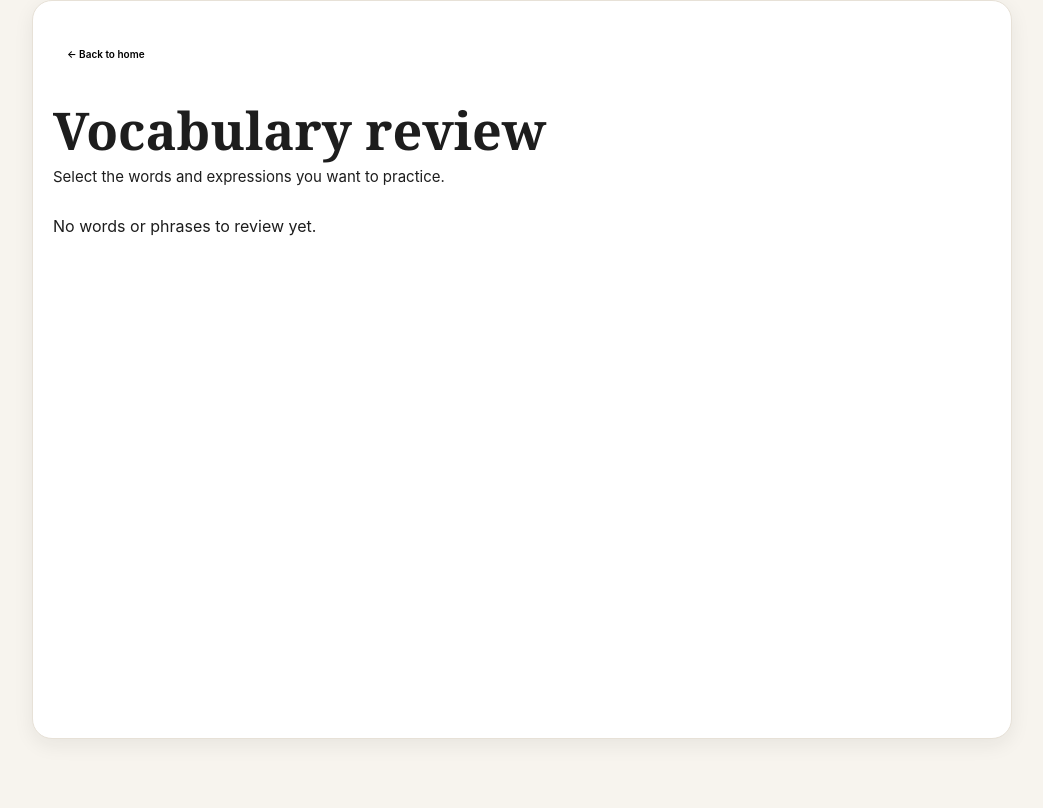
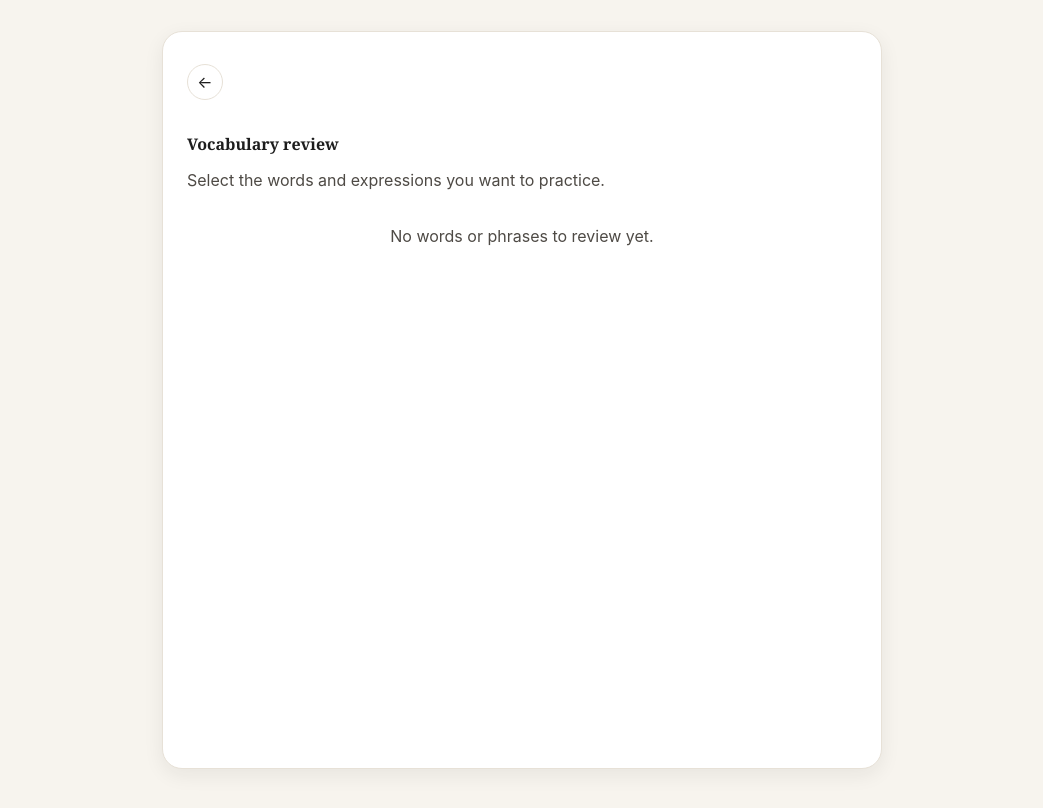
Before and after one commit to mila-siamionava/danskKlar, a Next.js app: page /review in a window 1280 px wide. Shown: the top 808 px of the page, without its empty margins (118-1161 px from the left). Built offline with nearby package versions, Linux system fonts and the light colour scheme.

Commit message:
repolish review

```diff
--- a/app/review/Review.module.css
+++ b/app/review/Review.module.css
@@ -1,232 +1,223 @@
 .page {
-  max-width: 980px;
-  margin: 0 auto;
-  padding: 32px 20px 60px;
+  width: min(
+    100%,
+    var(--reading-max-width)
+  );
+
+  margin-inline: auto;
+
+  padding:
+    var(--spacing-lg)
+    var(--spacing-md)
+    calc(
+      var(--bottom-nav-height) +
+      var(--spacing-xl)
+    );
 }
 
-/* TOP BAR */
-
-.topBar {
-  display: flex;
-  align-items: center;
-  margin-bottom: 28px;
-}
-
-.backButton {
-  min-height: 42px;
-  padding: 9px 14px;
-
-  border: 1px solid var(--color-border);
-  border-radius: var(--border-radius-sm);
-
-  background: var(--color-surface);
-
-  font-family: inherit;
-  font-size: 1rem;
-  font-weight: 600;
-
-  cursor: pointer;
-
-  transition:
-    border-color 0.15s ease,
-    background 0.15s ease;
-}
-
-.backButton:hover {
-  border-color: var(--color-border-accent);
-  background: var(--color-surface-subtle);
-}
-
-/* HEADER */
-
 .header {
-  margin-bottom: 26px;
+  margin-top: var(--spacing-xl);
 }
 
 .header h1 {
-  margin: 0 0 8px;
+  margin: 0;
 
-  font-size: clamp(38px, 6vw, 52px);
-  line-height: 1.05;
+  color:
+    var(--color-text-primary);
+
+  font-size:
+    var(--font-size-headline-large);
+
+  line-height:
+    var(--line-height-headline-large);
+
+  font-weight: 700;
 }
 
 .header p {
-  margin: 0;
+  margin:
+    var(--spacing-sm)
+    0
+    0;
 
-  font-size: 1.5rem;
-  line-height: 1.5;
+  color:
+    var(--color-text-secondary);
 
-  color: var(--color-muted);
+  font-size:
+    var(--font-size-body-medium);
+
+  line-height:
+    var(--line-height-body-medium);
 }
-
-/* ACTION TOOLBAR */
 
 .actionBar {
   display: grid;
-  grid-template-columns: 1fr auto;
-  align-items: center;
+  grid-template-columns:
+    1fr 1fr;
 
-  gap: 16px;
+  gap: var(--spacing-sm);
 
-  margin-bottom: 24px;
-  padding: 10px 12px;
-
-  border: 1px solid var(--color-border);
-  border-radius: var(--border-radius-md);
-
-  background: var(--color-surface-subtle);
-}
-
-.manageActions {
-  display: grid;
-  grid-template-columns: repeat(2, max-content);
-  align-items: center;
-
-  gap: 10px;
+  margin-top:
+    var(--spacing-xl);
 }
 
 .secondaryButton,
 .deleteButton,
 .deleteLink,
-.clearButton,
 .trainButton {
+  min-height:
+    var(--button-height);
+
+  padding-inline:
+    var(--button-padding-inline);
+
+  border-radius:
+    var(--button-radius);
+
   font-family: inherit;
+
+  font-size:
+    var(--font-size-label-medium);
+
+  font-weight: 700;
+
+  cursor: pointer;
+
+  transition:
+    background var(--transition-fast),
+    border-color var(--transition-fast),
+    transform var(--transition-fast);
 }
 
-/* SELECT */
+.secondaryButton {
+  border:
+    1px solid
+    var(--button-secondary-border);
 
-.secondaryButton {
-  min-height: 38px;
-  padding: 8px 13px;
+  background:
+    var(--button-secondary-background);
 
-  border: 1px solid var(--color-border);
-  border-radius: var(--border-radius-sm);
-
-  background: var(--color-surface);
-
-  font-size: 1rem;
-  font-weight: 600;
-
-  cursor: pointer;
+  color:
+    var(--button-secondary-text);
 }
 
 .secondaryButton:hover {
-  border-color: var(--color-border-accent);
-  background: var(--color-surface-subtle);
-}
+  border-color:
+    var(--color-border-secondary);
 
-/* DELETE */
+  background:
+    var(--color-background-soft);
 
-.deleteButton {
-  min-height: 42px;
-  padding: 9px 14px;
-
-  border: 1px solid #efc3c3;
-  border-radius: var(--border-radius-sm);
-
-  background: #fffafa;
-  color: #a33;
-
-  font-size: 1rem;
-  font-weight: 600;
-
-  cursor: pointer;
-}
-
-.deleteButton:hover {
-  background: #fff3f3;
+  transform:
+    translateY(-1px);
 }
 
 .deleteLink {
-  padding: 7px 9px;
+  border: 0;
 
-  border: none;
   background: transparent;
 
-  color: #a33;
-
-  font-size: 1rem;
-  font-weight: 600;
-
-  cursor: pointer;
+  color:
+    var(--color-error);
 }
 
 .deleteLink:hover {
   text-decoration: underline;
 }
 
-/* SELECTION STATE */
+.deleteButton {
+  border:
+    1px solid
+    var(--answer-wrong-border);
+
+  background:
+    var(--answer-wrong-background);
+
+  color:
+    var(--answer-wrong-text);
+}
+
+.deleteButton:hover {
+  transform:
+    translateY(-1px);
+}
 
 .trainButton {
-  min-height: 48px;
-  padding: 12px 22px;
+  border:
+    1px solid
+    var(--button-primary-background);
 
-  border: none;
-  border-radius: 12px;
+  background:
+    var(--button-primary-background);
 
-  background: var(--color-text);
-  color: var(--color-surface);
-
-  font-size: 1.05rem;
-  font-weight: 700;
-
-  cursor: pointer;
-
-  box-shadow: 0 6px 16px rgba(0, 0, 0, 0.14);
-
-  transition:
-    transform 0.15s ease,
-    box-shadow 0.15s ease,
-    opacity 0.15s ease;
+  color:
+    var(--button-primary-text);
 }
 
 .trainButton:hover {
-  transform: translateY(-2px);
+  border-color:
+    var(
+      --button-primary-background-hover
+    );
 
-  box-shadow: 0 8px 20px rgba(0, 0, 0, 0.18);
+  background:
+    var(
+      --button-primary-background-hover
+    );
 
-  opacity: 0.92;
+  transform:
+    translateY(-1px);
 }
 
-.trainButton:focus-visible {
-  outline: 3px solid var(--color-primary);
-  outline-offset: 3px;
+.secondaryButton:active,
+.deleteButton:active,
+.trainButton:active {
+  transform:
+    scale(0.98);
 }
-
-/* GROUPS */
 
 .groups {
   display: flex;
   flex-direction: column;
 
-  gap: 16px;
+  gap: var(--spacing-xl);
+
+  margin-top:
+    var(--spacing-xl);
 }
 
 .group {
-  padding: 20px;
+  padding-top:
+    var(--spacing-md);
 
-  border: 1px solid var(--color-border);
-  border-radius: var(--border-radius-md);
-
-  background: var(--color-surface);
-
-  box-shadow: var(--shadow-light);
+  border-top:
+    1px solid
+    var(--color-border-primary);
 }
 
 .group h2 {
-  margin: 0 0 14px;
+  margin:
+    0
+    0
+    var(--spacing-md);
 
-  font-size: 1.15rem;
-  line-height: 1.3;
+  color:
+    var(--color-text-primary);
+
+  font-size:
+    var(--font-size-title-small);
+
+  line-height:
+    var(--line-height-title-small);
+
+  font-weight: 700;
 }
-
-/* WORD LIST */
 
 .wordList {
   display: grid;
-  grid-template-columns: repeat(2, minmax(0, 1fr));
+  grid-template-columns: 1fr;
 
-  gap: 8px;
+  gap: var(--spacing-xs);
 
   margin: 0;
   padding: 0;
@@ -242,104 +233,123 @@
   display: flex;
   align-items: center;
 
-  gap: 10px;
+  gap: var(--spacing-sm);
 
-  min-height: 42px;
-  padding: 9px 12px;
+  min-height:
+    var(--control-height-md);
 
-  border: 1px solid var(--color-border);
-  border-radius: var(--border-radius-sm);
+  padding:
+    var(--spacing-xs)
+    var(--spacing-sm);
 
-  background: var(--color-surface-subtle);
+  border:
+    1px solid
+    var(--answer-border);
+
+  border-radius:
+    var(--border-radius-sm);
+
+  background:
+    var(--answer-background);
 
   cursor: pointer;
 
   transition:
-    border-color 0.15s ease,
-    background 0.15s ease;
+    border-color var(--transition-fast),
+    background var(--transition-fast),
+    transform var(--transition-fast);
 }
 
 .wordLabel:hover {
-  border-color: var(--color-border-accent);
+  border-color:
+    var(--color-border-secondary);
+
+  background:
+    var(--color-background-soft);
+
+  transform:
+    translateY(-1px);
 }
 
 .selectedWord {
-  border-color: var(--color-primary);
-  background: var(--color-background-soft);
+  border-color:
+    var(--color-border-accent);
+
+  background:
+    var(--color-background-soft);
 }
 
 .wordLabel input {
-  width: 17px;
-  height: 17px;
+  width: 1.8rem;
+  height: 1.8rem;
 
-  accent-color: var(--color-primary);
+  flex-shrink: 0;
+
+  accent-color:
+    var(--color-text-accent);
 
   cursor: pointer;
 }
 
 .wordText {
-  font-family: inherit;
-  font-size: clamp(1.1rem, 2.2vw, 1.25rem);
-  font-weight: 400;
-  line-height: 1.45;
+  color:
+    var(--color-text-primary);
+
+  font-size:
+    var(--font-size-body-medium);
+
+  line-height:
+    var(--line-height-body-medium);
+
+  font-weight: 500;
 }
 
-/* MOBILE */
+.emptyState {
+  margin-top:
+    var(--spacing-xl);
 
-@media (max-width: 650px) {
+  color:
+    var(--color-text-secondary);
+
+  font-size:
+    var(--font-size-body-medium);
+
+  line-height:
+    var(--line-height-body-medium);
+
+  text-align: center;
+}
+
+@media (min-width: 37.5em) {
   .page {
-    padding: 1.5rem 1rem 3rem;
+    padding:
+      var(--spacing-xl)
+      var(--spacing-lg)
+      calc(
+        var(--bottom-nav-height) +
+        var(--spacing-2xl)
+      );
   }
 
-  .header p {
-    font-size: 1.15rem;
+  .header h1 {
+    font-size:
+      var(--font-size-display-small);
+
+    line-height:
+      var(--line-height-display-small);
+  }
+
+  .wordList {
+    grid-template-columns:
+      1fr 1fr;
   }
 
   .actionBar {
-    grid-template-columns: 1fr;
-    gap: 12px;
-  }
+    grid-template-columns:
+      max-content
+      max-content;
 
-  .manageActions {
-    grid-template-columns: repeat(2, 1fr);
-    width: 100%;
-  }
-
-  .secondaryButton,
-  .deleteLink {
-    width: 100%;
-    text-align: center;
-  }
-
-  .selectionInfo {
-    width: 100%;
-    justify-content: space-between;
-  }
-
-  .trainActions {
-    display: grid;
-    grid-template-columns: auto 1fr;
-
-    width: 100%;
-    gap: 10px;
-
-    margin-left: 0;
-  }
-
-  .deleteButton {
-    width: auto;
-  }
-
-  .trainButton {
-    width: 100%;
-  }
-
-  .wordList {
-    grid-template-columns: 1fr;
-    gap: 6px;
-  }
-
-  .group {
-    padding: 0.75rem;
+    justify-content:
+      space-between;
   }
 }
--- a/app/review/page.jsx
+++ b/app/review/page.jsx
@@ -1,7 +1,8 @@
 "use client";
 
-import Link from "next/link";
 import { useEffect, useState } from "react";
+
+import BackLink from "@/components/navigation/BackLink/BackLink";
 
 import {
   getReviewItems,
@@ -11,15 +12,24 @@ import {
 import styles from "./Review.module.css";
 
 export default function ReviewPage() {
-  const [items, setItems] = useState([]);
-  const [selectedIds, setSelectedIds] = useState([]);
+  const [items, setItems] =
+    useState([]);
+
+  const [
+    selectedIds,
+    setSelectedIds,
+  ] = useState([]);
 
   useEffect(() => {
     setItems(getReviewItems());
   }, []);
 
-  const groupedItems = items.reduce((groups, item) => {
-    const title = item.exerciseTitle || "Other";
+  const groupedItems =
+    items.reduce(
+      (groups, item) => {
+        const title =
+          item.exerciseTitle ||
+          "Other";
 
         if (!groups[title]) {
           groups[title] = [];
@@ -28,37 +38,51 @@ export default function ReviewPage() {
         groups[title].push(item);
 
         return groups;
-  }, {});
+      },
+      {},
+    );
 
   function toggleWord(id) {
     setSelectedIds((current) => {
       if (current.includes(id)) {
         return current.filter(
-          (selectedId) => selectedId !== id
+          (selectedId) =>
+            selectedId !== id,
         );
       }
 
-      return [...current, id];
+      return [
+        ...current,
+        id,
+      ];
     });
   }
 
   function selectAllWords() {
     setSelectedIds(
-      items.map((item) => item.id)
+      items.map(
+        (item) => item.id,
+      ),
     );
   }
 
   function startTraining() {
-    const selectedItems = items.filter(
-      (item) => selectedIds.includes(item.id)
+    const selectedItems =
+      items.filter((item) =>
+        selectedIds.includes(
+          item.id,
+        ),
       );
 
     localStorage.setItem(
       "danskTrainerSelectedReview",
-      JSON.stringify(selectedItems)
+      JSON.stringify(
+        selectedItems,
+      ),
     );
 
-    window.location.href = "/review/train";
+    window.location.href =
+      "/review/train";
   }
 
   function deleteSelectedWords() {
@@ -66,9 +90,10 @@ export default function ReviewPage() {
       removeReviewItem(id);
     });
 
-    const updatedItems = getReviewItems();
+    setItems(
+      getReviewItems(),
+    );
 
-    setItems(updatedItems);
     setSelectedIds([]);
   }
 
@@ -83,89 +108,144 @@ export default function ReviewPage() {
 
   return (
     <main className={styles.page}>
-      <div className={styles.topBar}>
-        <Link href="/">
-          <button
-            type="button"
-            className={styles.backButton}
+      <BackLink
+        href="/"
+        label="Back to home"
+      />
+
+      <header
+        className={
+          styles.header
+        }
       >
-            ← Back to home
-          </button>
-        </Link>
-      </div>
-
-      <header className={styles.header}>
-        <h1>Vocabulary review</h1>
+        <h1>
+          Vocabulary review
+        </h1>
 
         <p>
-          Select the words and expressions you want to practice.
+          Select the words and
+          expressions you want to
+          practice.
         </p>
       </header>
 
       {items.length > 0 && (
-  <div className={styles.actionBar}>
-    {selectedIds.length === 0 ? (
-      <div className={styles.manageActions}>
+        <div
+          className={
+            styles.actionBar
+          }
+        >
+          {selectedIds.length ===
+          0 ? (
+            <>
               <button
                 type="button"
-          className={styles.secondaryButton}
-          onClick={selectAllWords}
+                className={
+                  styles.secondaryButton
+                }
+                onClick={
+                  selectAllWords
+                }
               >
                 Select all
               </button>
 
               <button
                 type="button"
-          className={styles.deleteLink}
-          onClick={deleteAllWords}
+                className={
+                  styles.deleteLink
+                }
+                onClick={
+                  deleteAllWords
+                }
               >
                 Delete all
               </button>
-      </div>
+            </>
           ) : (
-      <div className={styles.manageActions}>
+            <>
               <button
                 type="button"
-          className={styles.deleteButton}
-          onClick={deleteSelectedWords}
+                className={
+                  styles.deleteButton
+                }
+                onClick={
+                  deleteSelectedWords
+                }
               >
                 Delete selected
               </button>
 
               <button
                 type="button"
-          className={styles.trainButton}
-          onClick={startTraining}
+                className={
+                  styles.trainButton
+                }
+                onClick={
+                  startTraining
+                }
               >
                 Train selected
               </button>
-      </div>
+            </>
           )}
         </div>
       )}
+
       {items.length === 0 ? (
-        <p className={styles.emptyState}>
-          No words or phrases to review yet.
+        <p
+          className={
+            styles.emptyState
+          }
+        >
+          No words or phrases to
+          review yet.
         </p>
       ) : (
-        <div className={styles.groups}>
-          {Object.entries(groupedItems).map(
-            ([exerciseTitle, reviewItems]) => (
+        <div
+          className={
+            styles.groups
+          }
+        >
+          {Object.entries(
+            groupedItems,
+          ).map(
+            ([
+              exerciseTitle,
+              reviewItems,
+            ]) => (
               <section
-                key={exerciseTitle}
-                className={styles.group}
+                key={
+                  exerciseTitle
+                }
+                className={
+                  styles.group
+                }
               >
-                <h2>{exerciseTitle}</h2>
+                <h2>
+                  {exerciseTitle}
+                </h2>
 
-                <ul className={styles.wordList}>
-                  {reviewItems.map((item) => {
+                <ul
+                  className={
+                    styles.wordList
+                  }
+                >
+                  {reviewItems.map(
+                    (item) => {
                       const isSelected =
-                      selectedIds.includes(item.id);
+                        selectedIds.includes(
+                          item.id,
+                        );
 
                       return (
                         <li
-                        key={item.id}
-                        className={styles.wordItem}
+                          key={
+                            item.id
+                          }
+                          className={
+                            styles.wordItem
+                          }
                         >
                           <label
                             className={`${styles.wordLabel} ${
@@ -176,24 +256,31 @@ export default function ReviewPage() {
                           >
                             <input
                               type="checkbox"
-                            checked={isSelected}
+                              checked={
+                                isSelected
+                              }
                               onChange={() =>
-                              toggleWord(item.id)
+                                toggleWord(
+                                  item.id,
+                                )
                               }
                             />
 
                             <span
-                            className={styles.wordText}
+                              className={
+                                styles.wordText
+                              }
                             >
                               {item.term?.toLowerCase()}
                             </span>
                           </label>
                         </li>
                       );
-                  })}
+                    },
+                  )}
                 </ul>
               </section>
-            )
+            ),
           )}
         </div>
       )}
```
Lines whose indentation alone changed are shown as unchanged.
